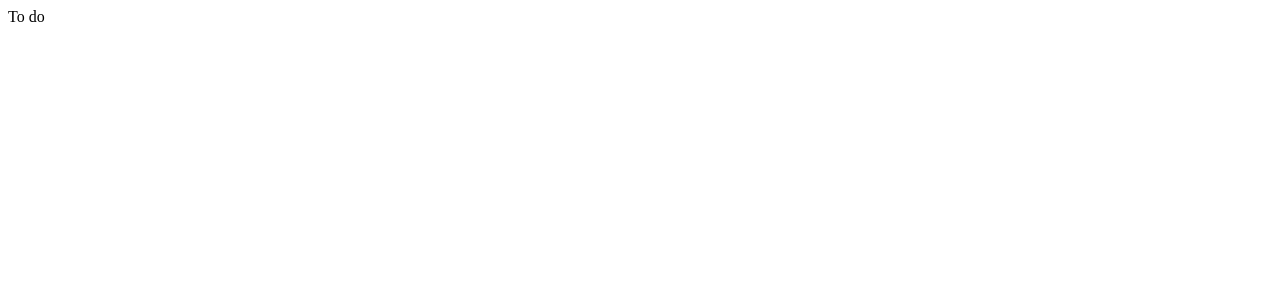
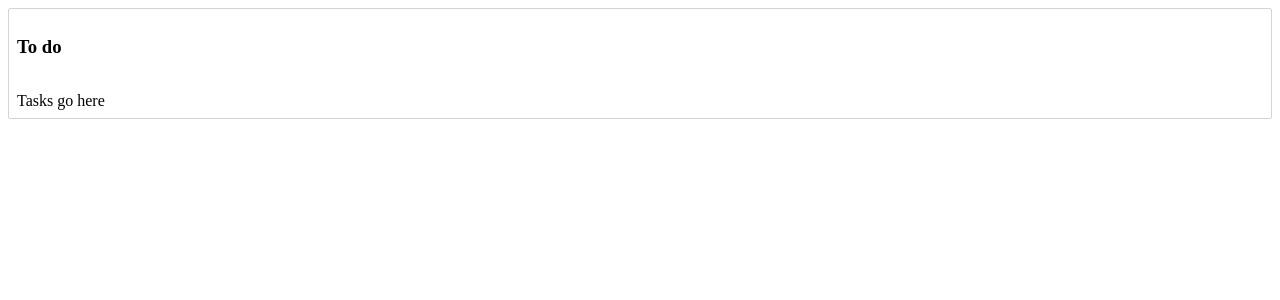
Before and after one commit to Jigglypuff-34/my-job-tracker, a React app: page / in a window 1280 px wide. Shown: the top 300 px of the page. Built offline with nearby package versions, Linux system fonts and the light colour scheme; the HTML template or start-up script is replaced by a standard one.

Commit message:
update basics for kanban board

```diff
--- a/src/board-components/Column.js
+++ b/src/board-components/Column.js
@@ -1,5 +1,23 @@
 import React from "react";
+import styled from "styled-components";
+
+const Container = styled.div`
+  margin: 8x;
+  border: 1px solid lightgrey;
+  border-radius: 2px;
+`;
+const Title = styled.h3`
+  padding: 8px;
+`;
+const TaskList = styled.div`
+  padding: 8px;
+`;
 
 export function Column(props) {
-  return <>{props.column.title}</>;
+  return (
+    <Container>
+      <Title>{props.column.title}</Title>
+      <TaskList>Tasks go here</TaskList>
+    </Container>
+  );
 }
```
Also changed, not shown: src/board-components/Task.js (added).
